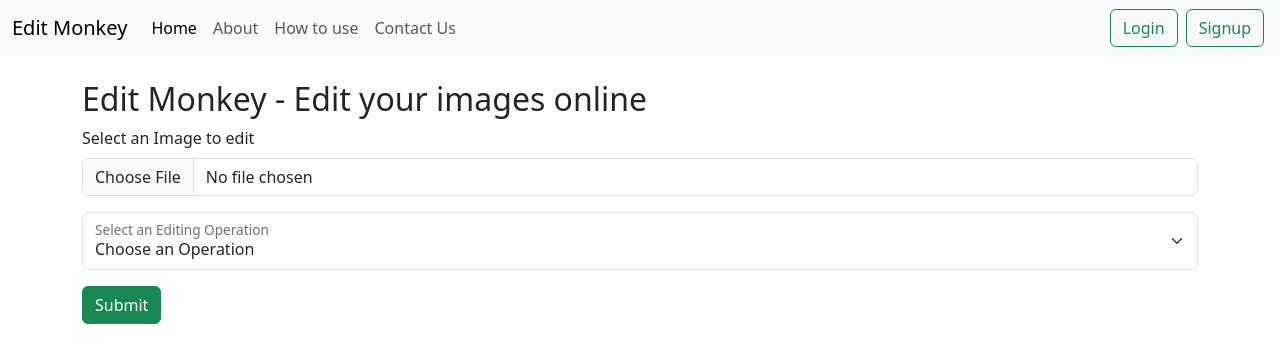
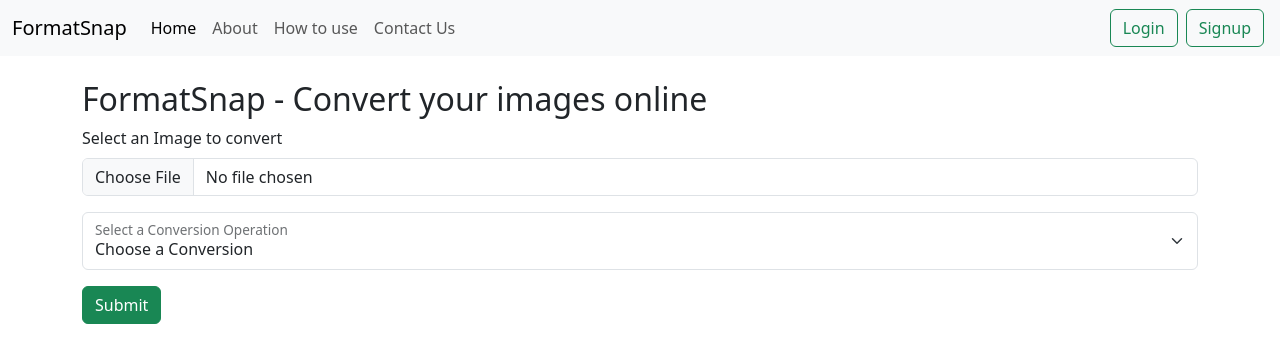
Before and after one commit to Sumitapex761/DevOps_Project, a Flask app: page / in a window 1280 px wide. Shown: the top 363 px of the page. Run offline with Flask 3, Linux system fonts and the light colour scheme; some libraries are stand-ins or nearby versions.

Commit message:
project 1 stage completed

```diff
--- a/templates/index.html
+++ b/templates/index.html
@@ -3,7 +3,7 @@
 <head>
     <meta charset="utf-8">
     <meta name="viewport" content="width=device-width, initial-scale=1">
-    <title>Edit Monkey - Edit your images online</title>
+    <title>FormatSnap - Convert your images online</title>
     <link href="https://cdn.jsdelivr.net/npm/bootstrap@5.3.0-alpha3/dist/css/bootstrap.min.css" rel="stylesheet">
 </head>
 <body>
@@ -11,7 +11,7 @@
 <!-- Navbar -->
 <nav class="navbar navbar-expand-lg bg-body-tertiary">
     <div class="container-fluid">
-        <a class="navbar-brand" href="/">Edit Monkey</a>
+        <a class="navbar-brand" href="/">FormatSnap</a>
         <button class="navbar-toggler" type="button" data-bs-toggle="collapse"
             data-bs-target="#navbarSupportedContent" aria-controls="navbarSupportedContent" aria-expanded="false"
             aria-label="Toggle navigation">
@@ -53,22 +53,22 @@
 
 <!-- Main Upload Form -->
 <div class="container my-4">
-    <h1 class="fs-2 text">Edit Monkey - Edit your images online</h1>
+    <h1 class="fs-2 text">FormatSnap - Convert your images online</h1>
     <form action="/edit" method="post" enctype="multipart/form-data">
         <div class="mb-3">
-            <label for="formFile" class="form-label">Select an Image to edit</label>
+            <label for="formFile" class="form-label">Select an Image to convert</label>
             <input class="form-control" type="file" name="file" id="formFile" required>
         </div>
         <div class="mb-3">
             <div class="form-floating">
                 <select name="operation" class="form-select" id="floatingSelect" required>
-                    <option selected disabled value="">Choose an Operation</option>
+                    <option selected disabled value="">Choose a Conversion</option>
                     <option value="cpng">Convert to PNG</option>
                     <option value="cgray">Convert to Grayscale</option>
-                    <option value="cwebp">Convert to Webp</option>
+                    <option value="cwebp">Convert to WebP</option>
                     <option value="cjpg">Convert to JPG</option>
                 </select>
-                <label for="floatingSelect">Select an Editing Operation</label>
+                <label for="floatingSelect">Select a Conversion Operation</label>
             </div>
         </div>
         <button type="submit" class="btn btn-success">Submit</button>
@@ -80,7 +80,7 @@
   <div class="modal-dialog">
     <form method="POST" action="/login" class="modal-content">
       <div class="modal-header">
-        <h5 class="modal-title" id="loginModalLabel">Login to Edit Monkey</h5>
+        <h5 class="modal-title" id="loginModalLabel">Login to FormatSnap</h5>
         <button type="button" class="btn-close" data-bs-dismiss="modal"></button>
       </div>
       <div class="modal-body">
@@ -105,7 +105,7 @@
   <div class="modal-dialog">
     <form method="POST" action="/signup" class="modal-content">
       <div class="modal-header">
-        <h5 class="modal-title" id="signupModalLabel">Signup to Edit Monkey</h5>
+        <h5 class="modal-title" id="signupModalLabel">Signup to FormatSnap</h5>
         <button type="button" class="btn-close" data-bs-dismiss="modal"></button>
       </div>
       <div class="modal-body">
```
